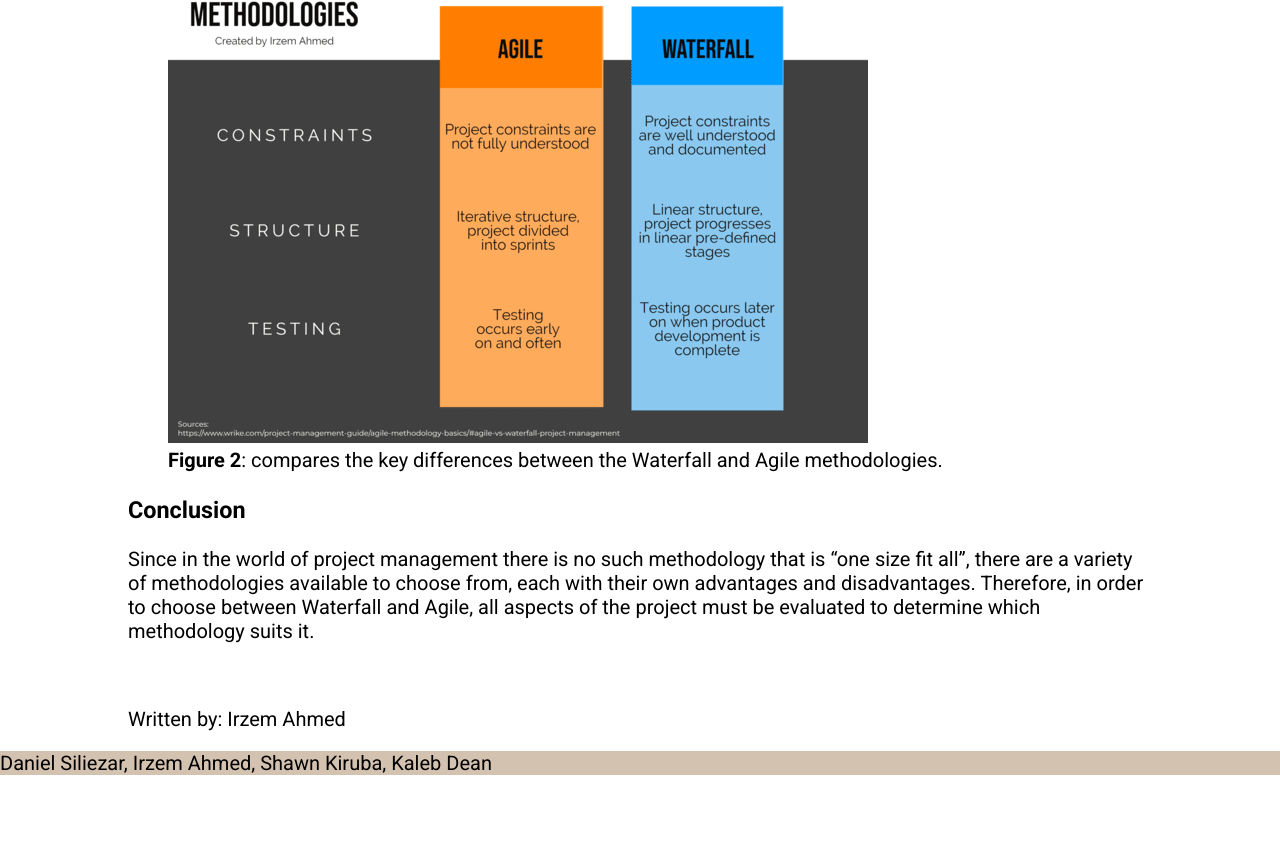
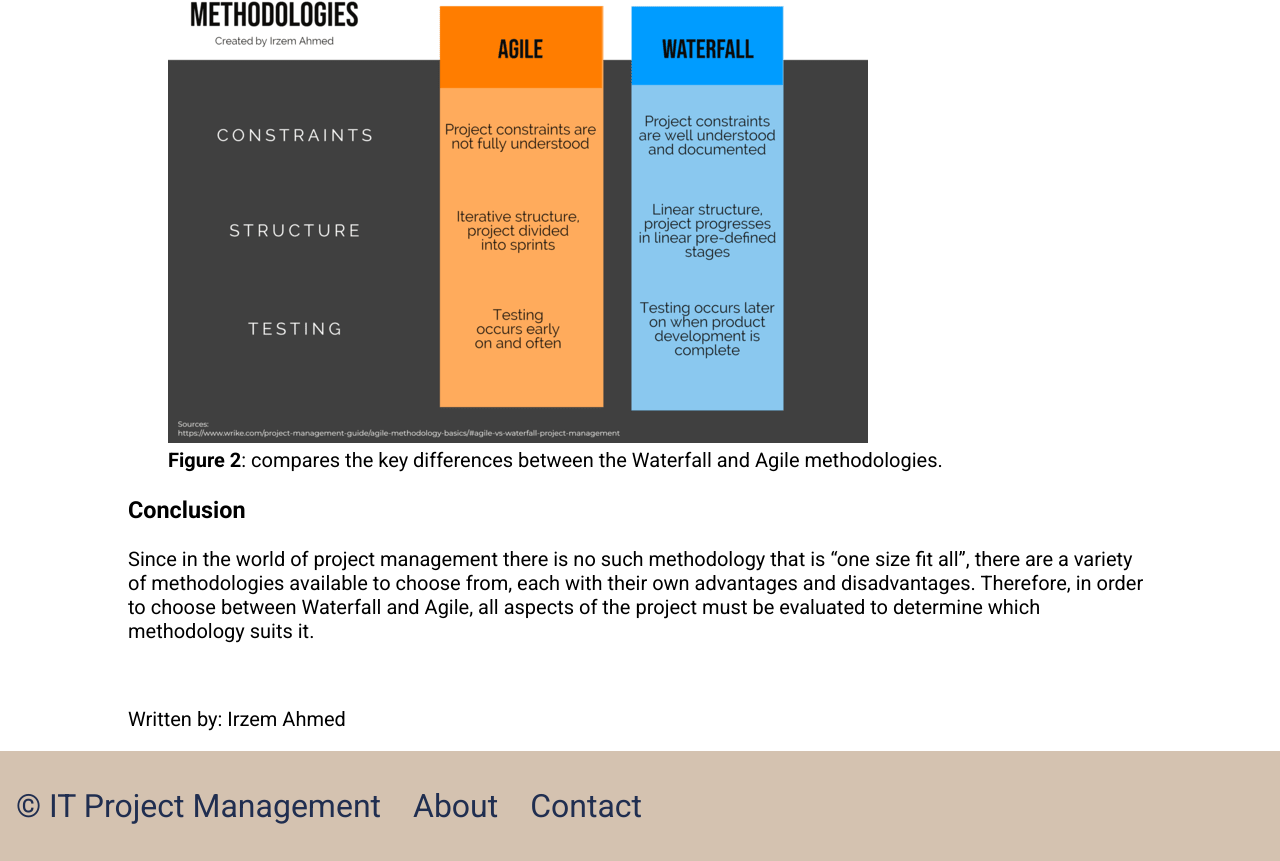
Before and after one commit to KalebWithAK/it-project-management, a plain HTML site: page pages/agile-vs-waterfall.html in a window 1280 px wide. Shown: the part 3269-4130 px from the top of the page. Before the commit the page ends 4044 px from the top, so only its background shows below. Drawn offline with Linux system fonts and the light colour scheme; files whose address does not match are found by name.

Commit message:
copied footer to all pages

```diff
--- a/pages/agile-vs-waterfall.html
+++ b/pages/agile-vs-waterfall.html
@@ -158,8 +158,18 @@
     </main>
 
     <footer>
-        Daniel Siliezar, Irzem Ahmed, Shawn Kiruba, Kaleb Dean
-    </footer>
+        <div>
+          <ul>
+            <li><a class="font-2rem">&copy; IT Project Management</a></li>
+            <li><a class="font-2rem">About</a></li>
+            <li><a class="font-2rem">Contact</a></li>
+          </ul>
+          <ul>
+            <li><a><i class="fa-brands fa-twitter font-2rem"></i></a></li>
+            <li><a><i class="fa-brands fa-facebook font-2rem"></i></a></li>
+          </ul>
+        </div>
+      </footer>
 </body>
 
 </html>
```
Also changed, not shown: pages/12-agile-principles.html (+11 -1 lines), pages/benefits-agile.html (+12 -2 lines), pages/use-agile.html (+11 -1 lines).
